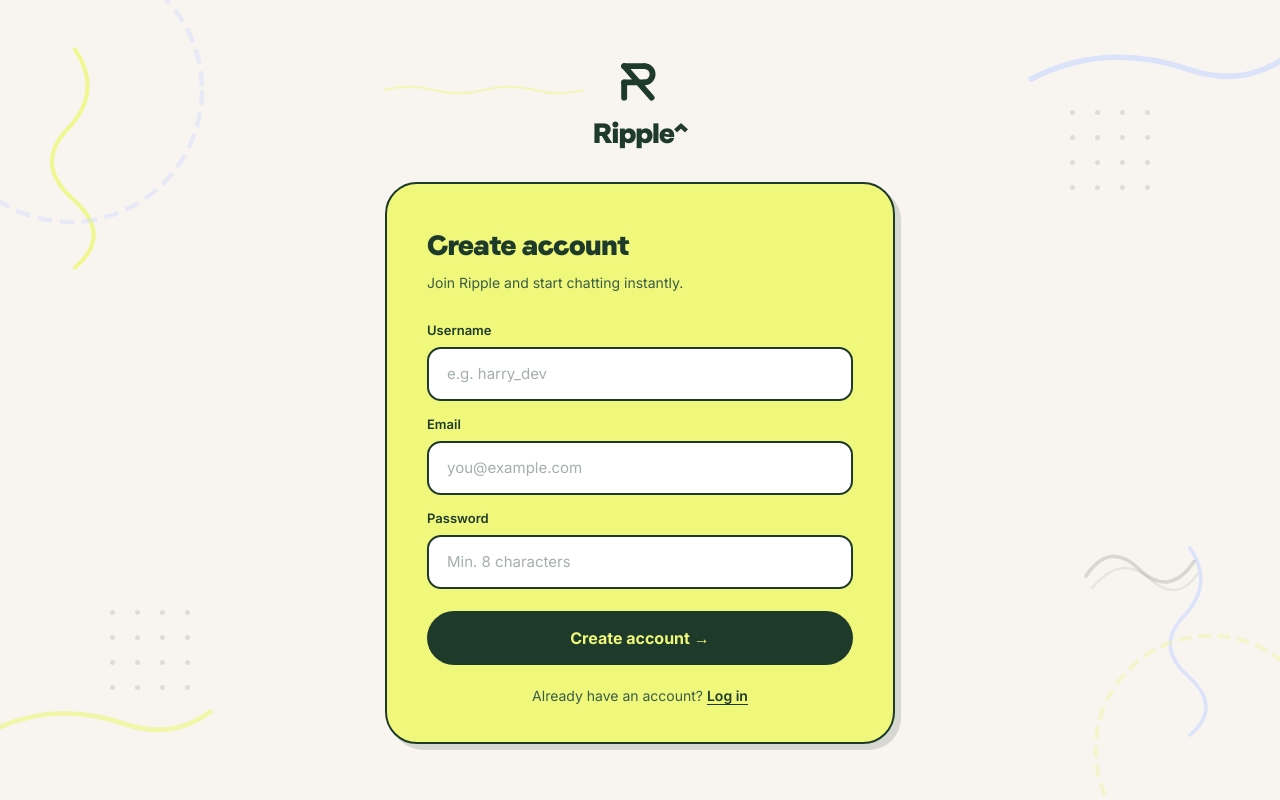
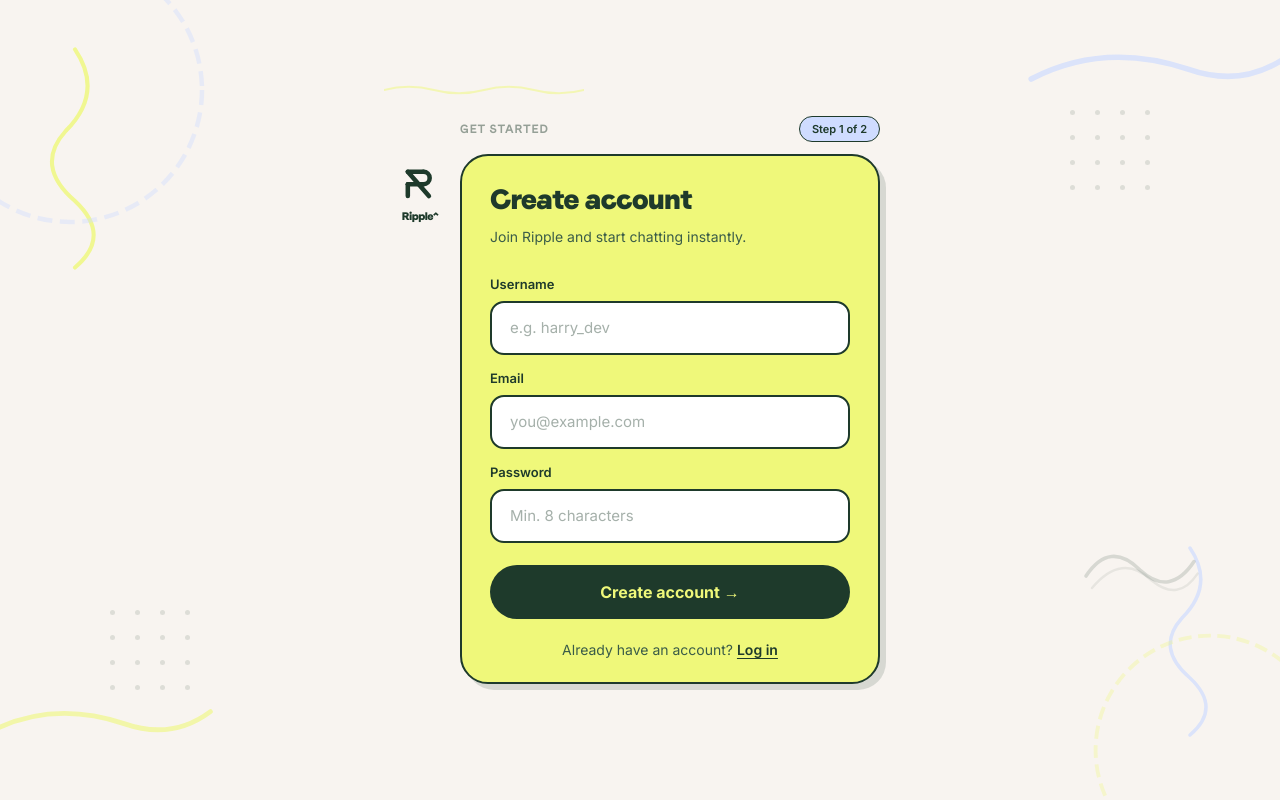
Before and after one commit to Hari-chandan-28/ripple-messaging-frontend, a React (Vite) app: page /signup in a window 1280 px wide. Built offline with nearby package versions, Linux system fonts and the light colour scheme.

Commit message:
SignupPage fix

```diff
--- a/src/pages/SignupPage.jsx
+++ b/src/pages/SignupPage.jsx
@@ -128,58 +128,15 @@ const AuthStyles = () => (
   `}</style>
 );
 
-// ─── LOGO MARK ────────────────────────────────────────────────
-const LogoMark = ({ onClick }) => (
-    <div
-        onClick={onClick}
-        style={{
-            textAlign: "center",
-            marginBottom: 28,
-            cursor: "pointer", // Shows hand cursor
-        }}
-    >
-        <div
-            style={{
-                width: 52,
-                height: 52,
-                display: "flex",
-                alignItems: "center",
-                justifyContent: "center",
-                margin: "0 auto 4px",
-            }}
-        >
-            <Logo
-                style={{
-                    width: "100%",
-                    height: "100%",
-                    color: C.primary,
-                }}
-            />
-        </div>
-
-        <span
-            style={{
-                fontSize: 28,
-                fontWeight: 900,
-                fontFamily: faro,
-                letterSpacing: "-1px",
-                color: C.primary,
-            }}
-        >
-            Ripple^
-        </span>
-    </div>
-);
-
 // ─── AUTH CARD WRAPPER ────────────────────────────────────────
 const AuthCard = ({ children }) => (
     <div style={{
         background: C.accent,
-        borderRadius: 32,
-        padding: "40px 40px 36px",
+        borderRadius: 28,
+        padding: "22px 28px",
         border: `2.5px solid ${C.primary}`,
         width: "100%",
-        maxWidth: 550,
+        maxWidth: "100%",
         boxShadow: "6px 6px 0px rgba(30,58,43,0.15)",
         position: "relative",
     }}>
@@ -229,10 +186,42 @@ export function SignupPage() {
             <DotGrid color={C.primary} style={{ width: 100, bottom: 100, left: 100, opacity: 1 }} />
             <Scribble color={C.primary} style={{ width: 120, bottom: 200, right: 80, opacity: 1 }} />
             <WaveLine color={C.accent} style={{ width: 200, top: 80, left: "30%", opacity: 0.5 }} />
+            {/* Main wrapper — logo left, form right */}
+            <div style={{
+                position: "relative", zIndex: 10,
+                display: "flex", alignItems: "flex-start", gap: 20,
+                width: "100%", maxWidth: 520, padding: "0 20px",
+            }}>
 
-            {/* Card */}
-            <div style={{ position: "relative", zIndex: 10, width: "100%", maxWidth: 550, padding: "0 20px" }}>
-                <LogoMark onClick={() => navigate("/")} />
+                {/* Logo — left side */}
+                <div
+                    onClick={() => navigate("/")}
+                    style={{ cursor: "pointer", flexShrink: 0, paddingTop: 48, display: "flex", flexDirection: "column", alignItems: "center" }}
+                >
+                    <Logo style={{ width: 40, height: 40, color: C.primary }} />
+                    <span style={{ fontSize: 11, fontWeight: 900, fontFamily: faro, color: C.primary, letterSpacing: "-0.5px", marginTop: 4 }}>
+                        Ripple^
+                    </span>
+                </div>
+
+                {/* Right side — badge + card + note */}
+                <div style={{ flex: 1 ,width: "100%",
+                    maxWidth: 520}}>
+
+                    {/* Step badge */}
+                    <div style={{ display: "flex", alignItems: "center", justifyContent: "space-between", marginBottom: 12 }}>
+                        <h3 style={{ fontFamily: faro, fontSize: 12, fontWeight: 700, color: C.primary, margin: 0, letterSpacing: "1px", opacity: 0.45 }}>
+                            GET STARTED
+                        </h3>
+                        <span style={{
+                            background: C.lavender, color: C.primary, padding: "4px 12px",
+                            borderRadius: 100, fontSize: 11, fontWeight: 600,
+                            border: `1.5px solid ${C.primary}`, fontFamily: inter,
+                        }}>Step 1 of 2</span>
+                    </div>
+
+                    {/* Card */}
+            <div style={{ position: "relative", zIndex: 10, width: "100%" }}>
                 <AuthCard>
                     <h2 style={{ fontFamily: faro, fontSize: 28, fontWeight: 900, margin: "0 0 6px", letterSpacing: "-0.5px", color: C.primary }}>
                         Create account
@@ -272,6 +261,8 @@ export function SignupPage() {
                     </p>
                 </AuthCard>
             </div>
+                </div>
+            </div>
         </div>
     );
 }
```
